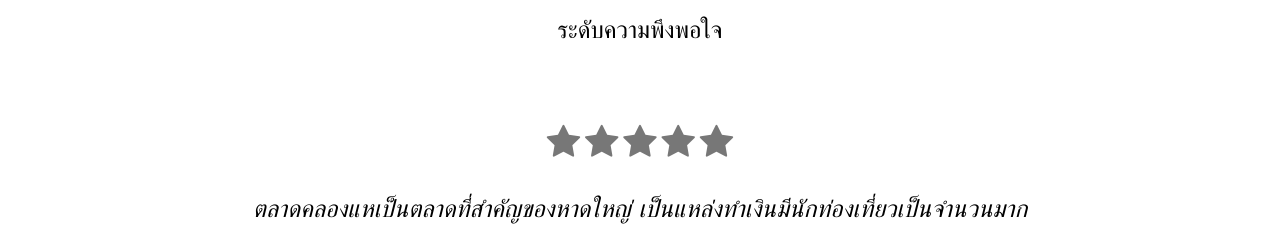
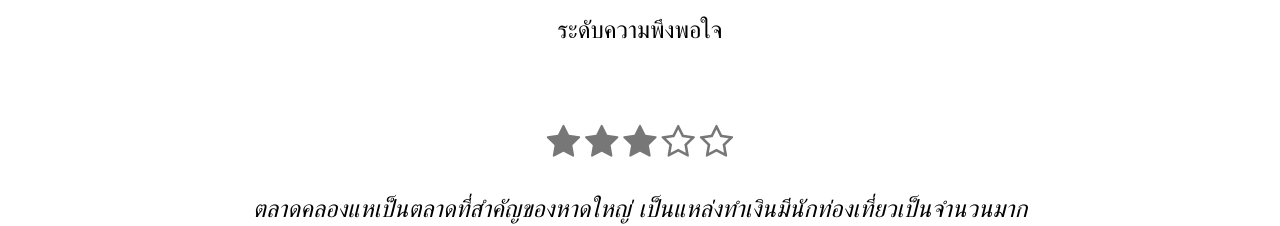
Before and after one commit to nattida3058/AsianTrade, a plain HTML site: page index.html in a window 1280 px wide. Shown: the part 2460-2686 px from the top of the page. Drawn offline with nearby package versions, Linux system fonts and the light colour scheme.

Commit message:
Update index.html

```diff
--- a/index.html
+++ b/index.html
@@ -161,9 +161,8 @@ body, html {
    <i class="fa fa-star" style="font-size:36px"></i>
    <i class="fa fa-star" style="font-size:36px"></i>
    <i class="fa fa-star" style="font-size:36px"></i>
-   <i class="fa fa-star" style="font-size:36px"></i>
-   <i class="fa fa-star" style="font-size:36px"></i>
-
+   <i class="fa fa-star-o" aria-hidden="true"  style="font-size:36px"></i>
+   <i class="fa fa-star-o" aria-hidden="true"  style="font-size:36px"></i>
   <p class="w3-center w3-text-black" style="font-size:24px"><em>ตลาดคลองแหเป็นตลาดที่สำคัญของหาดใหญ่ เป็นแหล่งทำเงินมีนักท่องเที่ยวเป็นจำนวนมาก<br> ทั้งชาวไทย มาเลเซีย จีน และยุโรป มีของกินเยอะและราคาก็ไม่แพง มีจุดถ่ายรูปที่หาสนใจเยอะ</em></p><br>
   </div>
 </div>
```
